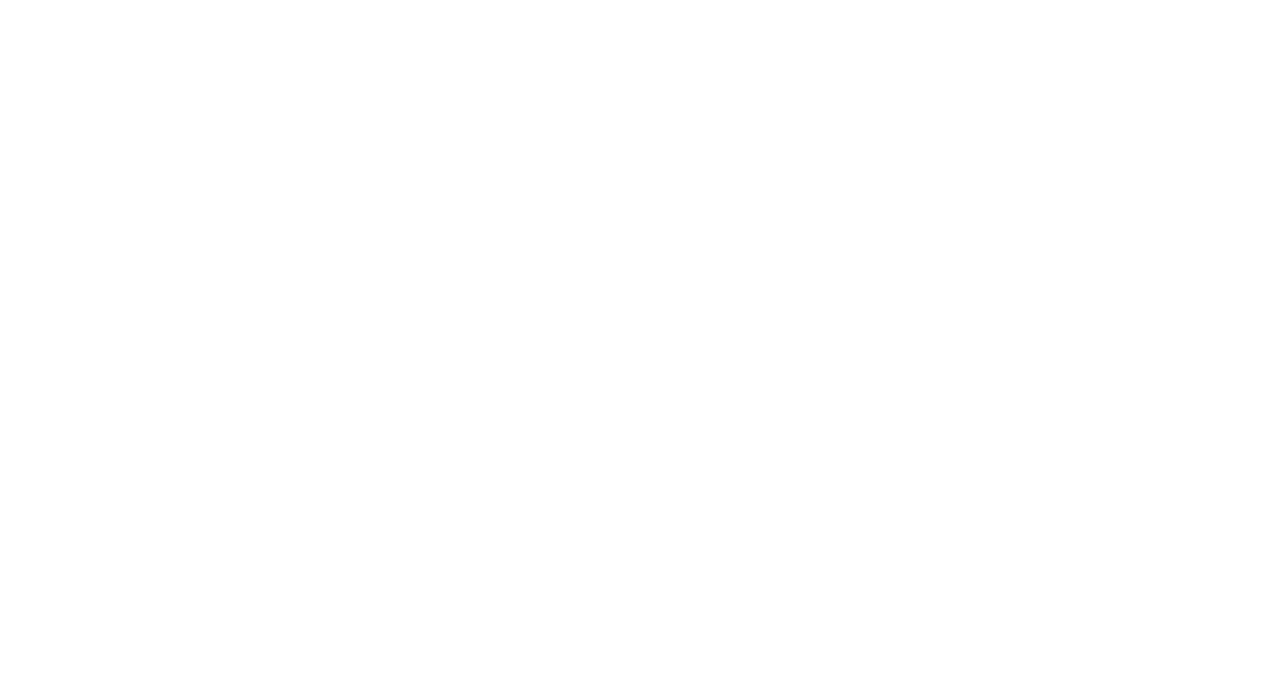
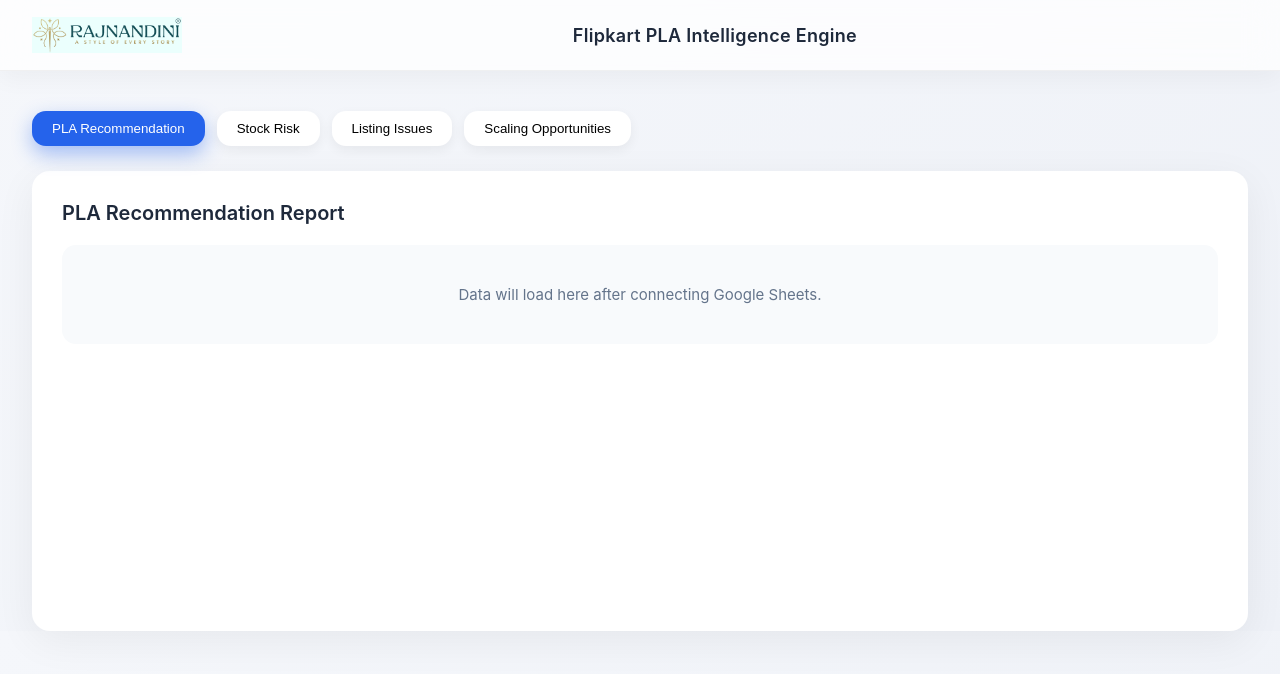
Before and after one commit to saurabhjopl-code/flipkart-pla-decision-engine, a plain HTML site: page index.html in a window 1280 px wide. Drawn offline with Linux system fonts and the light colour scheme.

Commit message:
Update index.html

```diff
--- a/index.html
+++ b/index.html
@@ -1 +1,189 @@
-<!-- Flipkart PLA Engine Main HTML -->
+<!DOCTYPE html>
+<html lang="en">
+<head>
+  <meta charset="UTF-8" />
+  <meta name="viewport" content="width=device-width, initial-scale=1.0" />
+  <title>Flipkart PLA Intelligence Engine</title>
+
+  <link rel="stylesheet" href="./css/reset.css" />
+  <link rel="stylesheet" href="./css/variables.css" />
+  <link rel="stylesheet" href="./css/layout.css" />
+  <link rel="stylesheet" href="./css/components.css" />
+
+  <style>
+    body {
+      font-family: 'Inter', sans-serif;
+      background: linear-gradient(135deg, #f5f7fb, #eef1f7);
+      margin: 0;
+      color: #1e293b;
+    }
+
+    /* Header */
+    .app-header {
+      position: sticky;
+      top: 0;
+      z-index: 100;
+      backdrop-filter: blur(16px);
+      background: rgba(255,255,255,0.75);
+      border-bottom: 1px solid rgba(0,0,0,0.05);
+      box-shadow: 0 8px 24px rgba(0,0,0,0.04);
+      height: 70px;
+      display: flex;
+      align-items: center;
+      justify-content: center;
+    }
+
+    .header-inner {
+      width: 95%;
+      max-width: 1400px;
+      display: flex;
+      align-items: center;
+      justify-content: space-between;
+    }
+
+    .logo {
+      display: flex;
+      align-items: center;
+      gap: 12px;
+    }
+
+    .logo img {
+      height: 36px;
+    }
+
+    .app-title {
+      font-size: 18px;
+      font-weight: 600;
+      letter-spacing: 0.3px;
+    }
+
+    /* Reports Tabs */
+    .reports-section {
+      margin-top: 40px;
+      width: 95%;
+      max-width: 1400px;
+      margin-left: auto;
+      margin-right: auto;
+    }
+
+    .tabs {
+      display: flex;
+      gap: 12px;
+      flex-wrap: wrap;
+      margin-bottom: 25px;
+    }
+
+    .tab-btn {
+      padding: 10px 20px;
+      border-radius: 14px;
+      border: none;
+      cursor: pointer;
+      background: white;
+      font-weight: 500;
+      transition: all 0.25s ease;
+      box-shadow: 0 4px 12px rgba(0,0,0,0.06);
+    }
+
+    .tab-btn:hover {
+      transform: translateY(-2px);
+      box-shadow: 0 8px 20px rgba(0,0,0,0.08);
+    }
+
+    .tab-btn.active {
+      background: #2563eb;
+      color: white;
+      box-shadow: 0 8px 20px rgba(37,99,235,0.4);
+    }
+
+    /* Report Card */
+    .report-container {
+      background: white;
+      border-radius: 18px;
+      padding: 30px;
+      box-shadow: 0 10px 40px rgba(0,0,0,0.06);
+      min-height: 400px;
+      transition: all 0.3s ease;
+    }
+
+    .report-title {
+      font-size: 20px;
+      font-weight: 600;
+      margin-bottom: 20px;
+    }
+
+    .placeholder {
+      padding: 40px;
+      border-radius: 14px;
+      background: #f8fafc;
+      text-align: center;
+      color: #64748b;
+      font-size: 15px;
+    }
+  </style>
+</head>
+
+<body>
+
+  <!-- Header -->
+  <header class="app-header">
+    <div class="header-inner">
+
+      <!-- Left: Logo -->
+      <div class="logo">
+        <img src="./assets/logo.png" alt="Logo">
+      </div>
+
+      <!-- Center: App Name -->
+      <div class="app-title">
+        Flipkart PLA Intelligence Engine
+      </div>
+
+      <!-- Right: Empty (future use: export / user menu) -->
+      <div></div>
+
+    </div>
+  </header>
+
+  <!-- Reports Section -->
+  <section class="reports-section">
+
+    <!-- Tabs -->
+    <div class="tabs">
+      <button class="tab-btn active" data-tab="pla">PLA Recommendation</button>
+      <button class="tab-btn" data-tab="stock">Stock Risk</button>
+      <button class="tab-btn" data-tab="listing">Listing Issues</button>
+      <button class="tab-btn" data-tab="scaling">Scaling Opportunities</button>
+    </div>
+
+    <!-- Report Container -->
+    <div class="report-container">
+      <div class="report-title">PLA Recommendation Report</div>
+      <div class="placeholder">
+        Data will load here after connecting Google Sheets.
+      </div>
+    </div>
+
+  </section>
+
+  <script>
+    const tabs = document.querySelectorAll(".tab-btn");
+    const reportTitle = document.querySelector(".report-title");
+
+    const titles = {
+      pla: "PLA Recommendation Report",
+      stock: "Stock Risk Report",
+      listing: "Listing Issue Report",
+      scaling: "Scaling Opportunity Report"
+    };
+
+    tabs.forEach(tab => {
+      tab.addEventListener("click", () => {
+        tabs.forEach(t => t.classList.remove("active"));
+        tab.classList.add("active");
+        reportTitle.textContent = titles[tab.dataset.tab];
+      });
+    });
+  </script>
+
+</body>
+</html>
```
